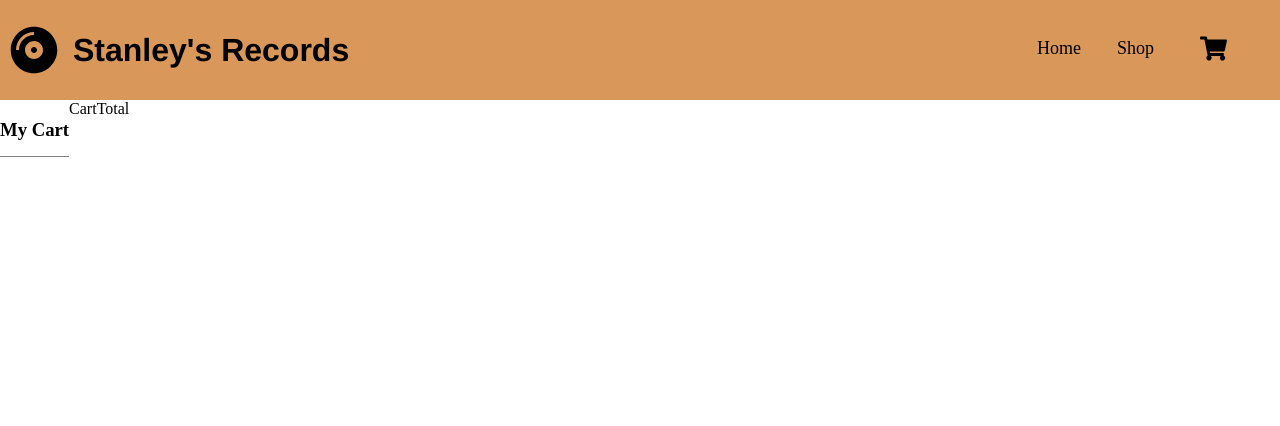
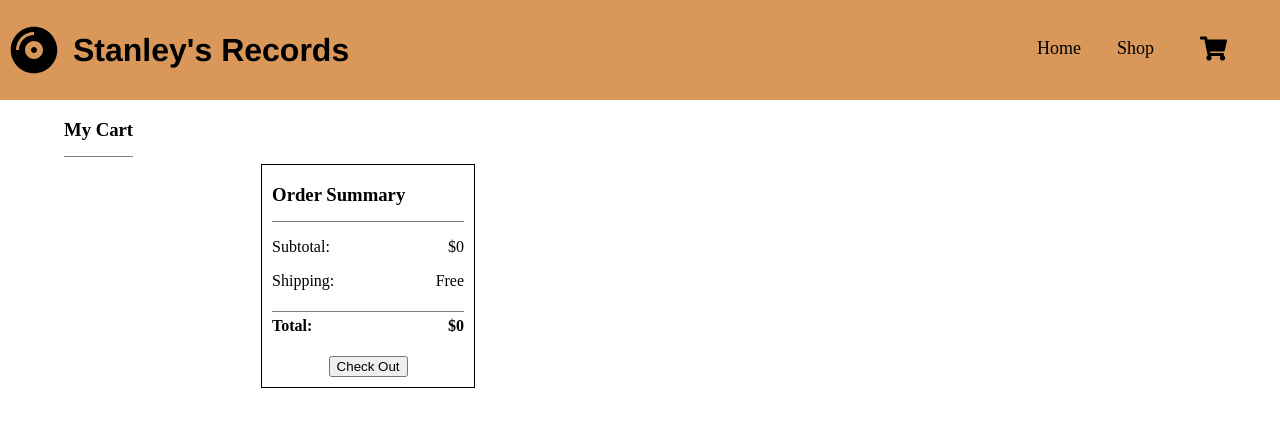
Before and after one commit to skukhniy/Shopping-Page, a React (Create React App) app: page /cart in a window 1280 px wide. Shown: the top 426 px of the page. Built offline with nearby package versions, Linux system fonts and the light colour scheme.

Commit message:
added cart total component, some styling

```diff
--- a/src/components/AlbumDetails.js
+++ b/src/components/AlbumDetails.js
@@ -38,7 +38,7 @@ export default function AlbumDetails({
         <h4>{`$${price}`}</h4>
         <div id="quantitySelector">
           <p>Quantity:</p>
-          <input type="number" pattern="[0-9]*" min="0" max="9" defaultValue={1} onChange={updateQuantity} />
+          <input type="number" pattern="[0-9]*" min="1" max="9" defaultValue={1} onChange={updateQuantity} />
         </div>
         <div>
           <button type="button" onClick={addToCart}>Add to Cart</button>
--- a/src/components/Cart.js
+++ b/src/components/Cart.js
@@ -22,7 +22,7 @@ export default function Cart({ cartArray, setCart }) {
         {cartCards}
       </div>
       <div id="checkoutTotal">
-        <CartTotal />
+        <CartTotal cartArray={cartArray} />
       </div>
     </div>
   );
--- a/src/components/CartCard.js
+++ b/src/components/CartCard.js
@@ -10,9 +10,10 @@ export default function CartCard({
     const num = parseInt(e.target.value);
     setQuantity(num); // update quantity
     // update cart array
-    const oldArray = cartArray;
+    const oldArray = [...cartArray];
     const albumIndex = cartArray.findIndex((x) => x.id === id);
     oldArray[albumIndex].quantity = num;
+    setCart(oldArray);
   }
 
   function removeItem() {
@@ -25,7 +26,7 @@ export default function CartCard({
     <div id="cartCardContainer">
       <img src={img} alt="album cover" />
       <p className="albumName">{`${artist} - ${name} `}</p>
-      <input type="number" pattern="[0-9]*" min="0" max="9" defaultValue={albumQuantity} onChange={updateQuantity} />
+      <input type="number" pattern="[0-9]*" min="1" max="9" defaultValue={albumQuantity} onChange={updateQuantity} />
       <p className="price">{`$${price}`}</p>
       <FaTimes id="deleteItem" onClick={removeItem} />
 
--- a/src/components/CartTotal.js
+++ b/src/components/CartTotal.js
@@ -1,7 +1,33 @@
 import React from 'react';
 
-export default function CartTotal() {
+export default function CartTotal({ cartArray }) {
+  // add prices together
+  function fetchSubtotal() {
+    let subtotal = 0;
+    cartArray.forEach((item) => {
+      subtotal += (item.quantity * item.price);
+    });
+    subtotal = Math.round(subtotal * 100) / 100;
+    return subtotal;
+  }
   return (
-    <div>CartTotal</div>
+    <div id="cartTotalContainer">
+      <h3>Order Summary</h3>
+      <div id="totalCalc">
+        <p>
+          Subtotal:
+          <span>{`$${fetchSubtotal()}`}</span>
+        </p>
+        <p>
+          Shipping:
+          <span>Free</span>
+        </p>
+        <h4 id="total">
+          Total:
+          <span>{`$${fetchSubtotal()}`}</span>
+        </h4>
+      </div>
+      <button type="button">Check Out</button>
+    </div>
   );
 }
--- a/src/styles/_cart.scss
+++ b/src/styles/_cart.scss
@@ -2,6 +2,7 @@
   display:flex;
   flex-direction: row;
   #cartList{
+    margin-left: 5vw;
     h3{
       padding-bottom:15px;
       border-bottom: 1px solid grey;
@@ -36,4 +37,30 @@
       cursor: pointer;
     }
   }
+  #cartTotalContainer{
+    margin-top:5vw;
+    margin-left: 10vw;
+    border: 1px black solid;
+    padding-left:10px;
+    padding-right:10px;
+    padding-bottom:10px;
+    width:15vw;
+    h3{
+      padding-bottom: 15px;
+      border-bottom: 1px solid grey;
+      margin-bottom:0;
+    }
+    span{
+      float:right;
+      text-align: right;
+    }
+    #total{
+      border-top: 1px solid grey;
+      padding-top: 5px;
+    }
+    button{
+      display: block;
+      margin: 0 auto;
+    }
+  }
 }
```
